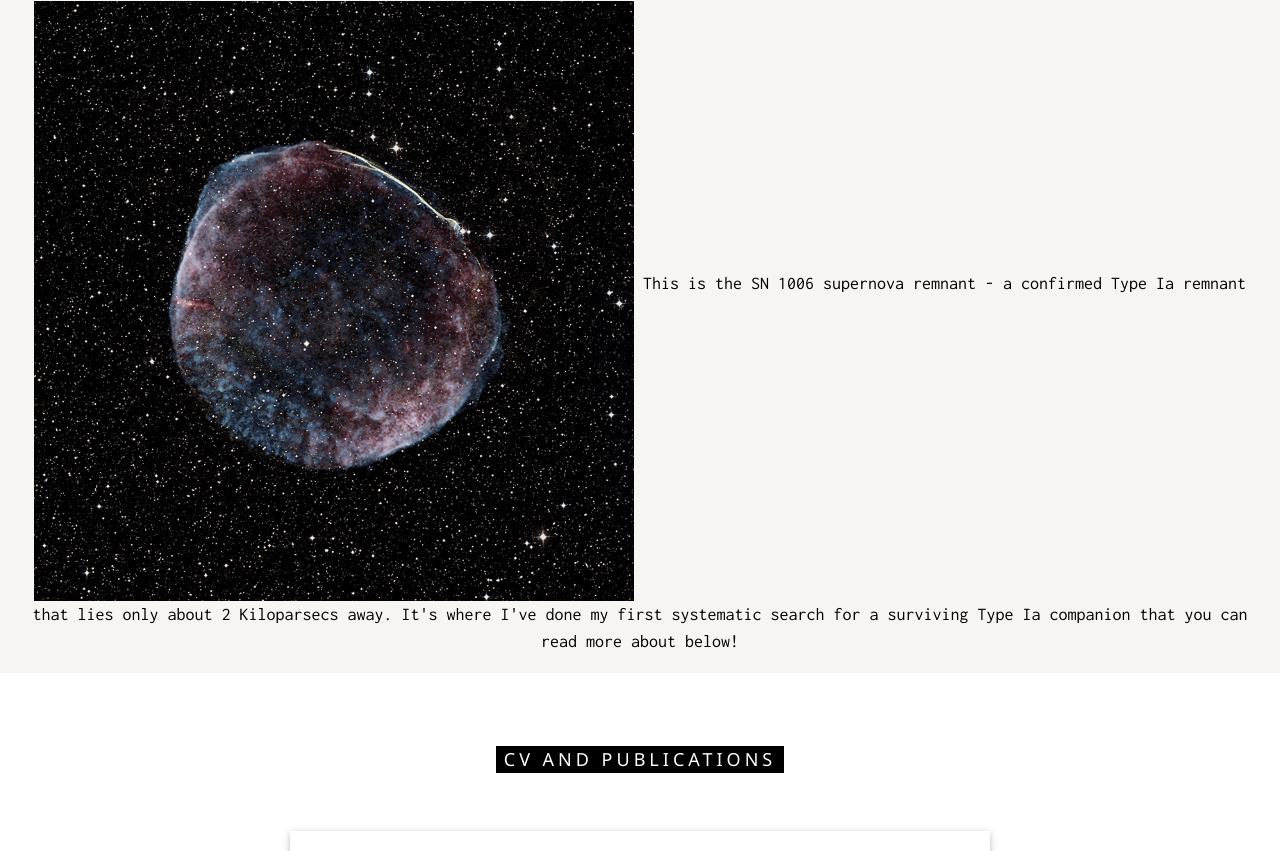
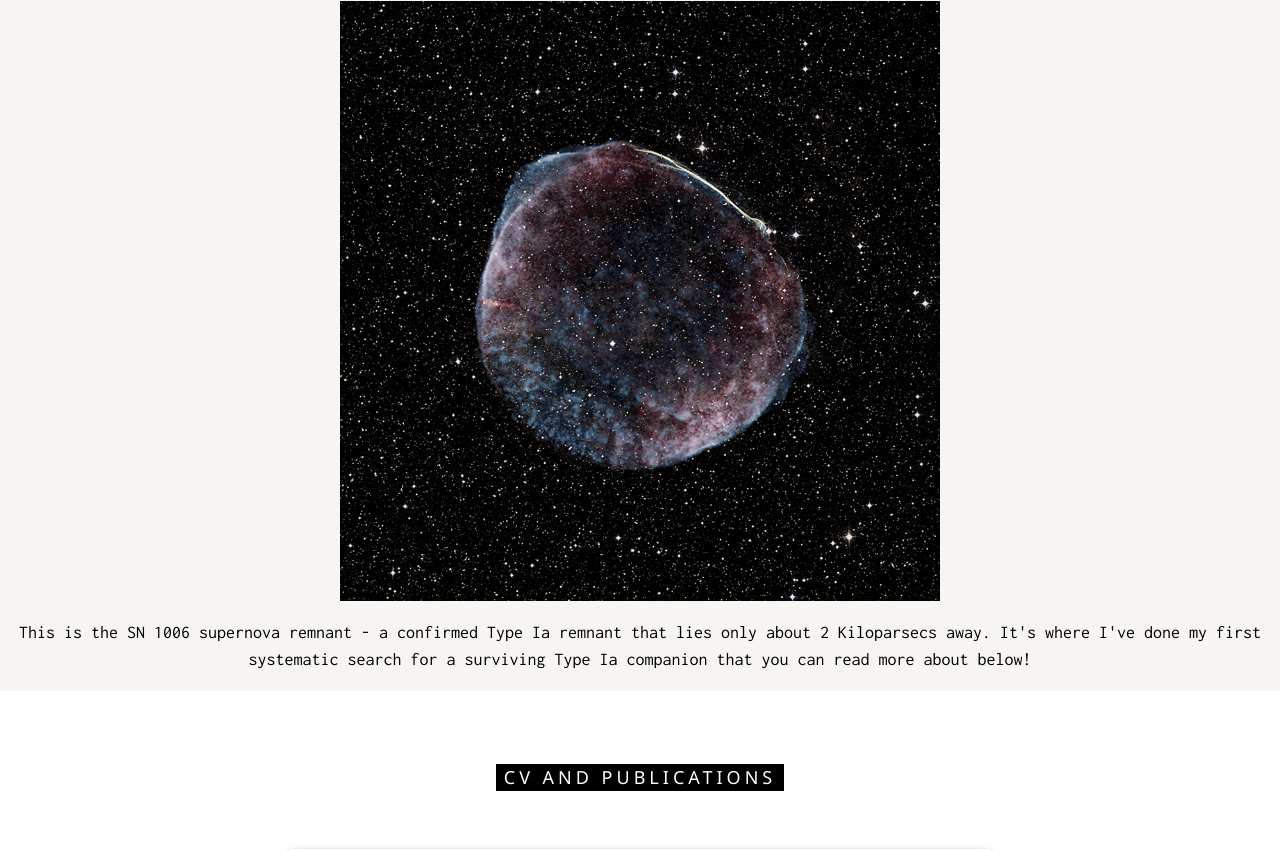
Before and after one commit to jvshields/jvshields.github.io, a plain HTML site: page index.html in a window 1280 px wide. Shown: the part 1228-2079 px from the top of the page. Drawn offline with nearby package versions, Linux system fonts and the light colour scheme.

Commit message:
still fixing sn1006

```diff
--- a/index.html
+++ b/index.html
@@ -78,8 +78,10 @@ body, html {
   </div>
   <p class="aligncenter">
     <img src="sn1006c.jpg" style="width:90%;max-width:600px;margin-top:32px;" class="center">
+  </p>
+  <p class="aligncenter">
     This is the SN 1006 supernova remnant - a confirmed Type Ia remnant that lies only about 2 Kiloparsecs away. It's where I've done my first systematic search for a surviving Type Ia companion that you can read more about below!
-  </p>
+    </p>
   </div>
 </div>
 <p></p>
```
